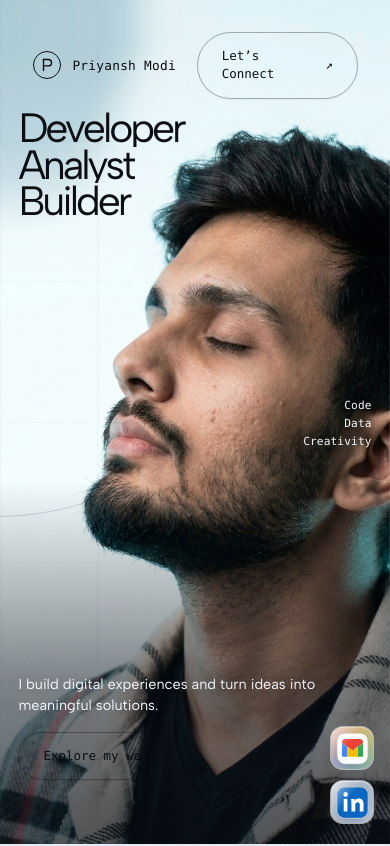
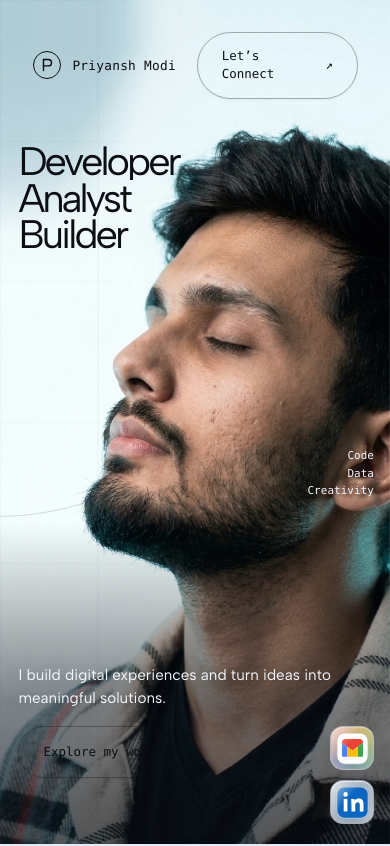
Before and after one commit to priyanshmodi77/my-portfolio., a Next.js app: page / in a window 390 px wide. Shown: the top 846 px of the page. Built offline with nearby package versions, Linux system fonts and the light colour scheme; a web font is replaced by a local one.

Commit message:
Update glass hero styles

```diff
--- a/components/glass-hero.module.css
+++ b/components/glass-hero.module.css
@@ -445,3 +445,106 @@
     transform: translateY(0);
   }
 }
+
+/* ---------- Mobile layout repair ---------- */
+
+@media (max-width: 767px) and (orientation: portrait) {
+  .hero {
+    width: 100%;
+    height: 100vh;
+    height: 100svh;
+    min-height: 0;
+    max-height: none;
+  }
+
+  .content {
+    overflow: hidden;
+  }
+
+  /* Keep the headline clear of the fixed navigation. */
+  .headline {
+    top: 17%;
+    left: 1.15rem;
+    right: 1rem;
+    width: 75%;
+    font-size: clamp(2.35rem, 10.2vw, 3.5rem);
+    line-height: 0.91;
+    letter-spacing: -0.075em;
+  }
+
+  /* Keep tagline away from the face's central area. */
+  .tagline {
+    top: 53%;
+    right: 1rem;
+    font-size: 0.68rem;
+    line-height: 1.6;
+  }
+
+  /* Keep the intro and CTA inside the screen. */
+  .bottomLeft {
+    left: 1.15rem;
+    right: 1.15rem;
+    bottom: max(2rem, env(safe-area-inset-bottom));
+    gap: 1rem;
+    max-width: none;
+  }
+
+  .intro {
+    max-width: 22rem;
+    font-size: 0.95rem;
+    line-height: 1.5;
+  }
+
+  .bottomLeft a {
+    box-sizing: border-box;
+    max-width: 100%;
+    width: fit-content;
+    min-height: 3.25rem;
+  }
+
+  /* Prevent the reveal hint from stretching beyond the screen. */
+  .hint {
+    max-width: 100%;
+    font-size: 0.75rem;
+    line-height: 1.5;
+    overflow-wrap: anywhere;
+  }
+
+  .hintDesktop {
+    display: none;
+  }
+
+  .hintMobile {
+    display: inline;
+  }
+
+  .mobileScrim {
+    height: 38%;
+  }
+}
+
+/* Extra-small portrait phones */
+@media (max-width: 380px) and (orientation: portrait) {
+  .headline {
+    top: 18%;
+    width: 77%;
+    font-size: clamp(2.15rem, 9.8vw, 2.65rem);
+  }
+
+  .tagline {
+    top: 51%;
+    right: 0.85rem;
+    font-size: 0.64rem;
+  }
+
+  .bottomLeft {
+    left: 1rem;
+    right: 1rem;
+    bottom: max(1.5rem, env(safe-area-inset-bottom));
+    gap: 0.8rem;
+  }
+
+  .intro {
+    font-size: 0.88rem;
+  }
+}
```
